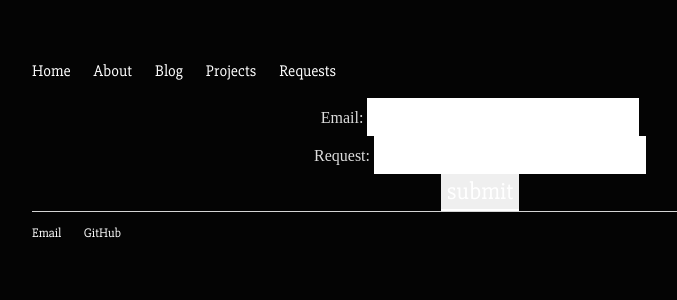
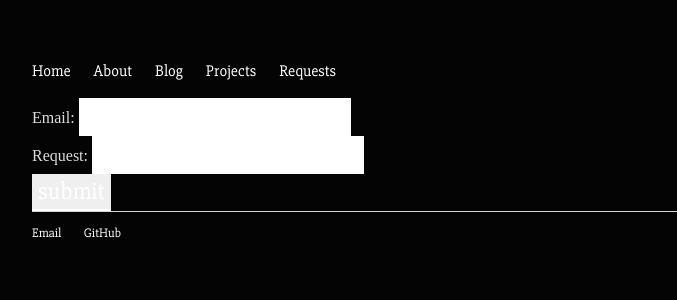
Before and after one commit to 44thCircle/44thCircle.github.io, a Jekyll site: the page built from req/index.html, in a window 1280 px wide. Shown: the top 300 px of the page, without its empty margins (160-837 px from the left). Built offline with Jekyll 4.4.1, drawn with Linux system fonts in a browser that asks for light colours.

```diff
--- a/req/index.html
+++ b/req/index.html
@@ -10,12 +10,10 @@ title: Requests
             window.open('mailto:samjdhood@gmail.com?subject=request&body=' + rq + "rq email: " + o_email);
         }
     </script>
-    <form align="center">
         Email:
         <input type="text" name="email" id="email">
         <br /> Request:
         <input type="text" name="request" id="request">
         <br />
         <input class="button" name="submit" type="button" value="submit" onclick="sendRequest()" />
-    </form>
 </div>
```
